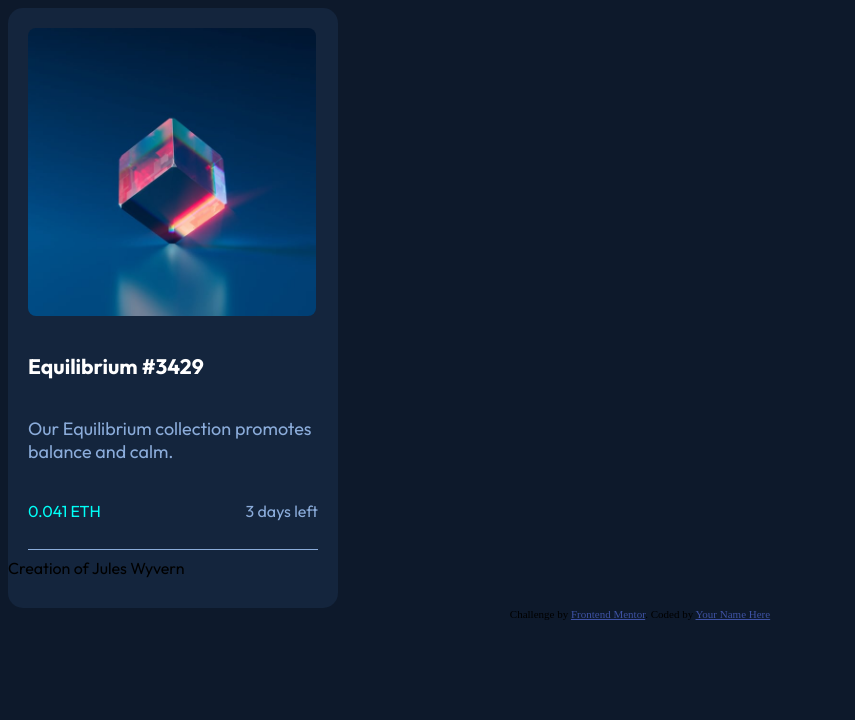
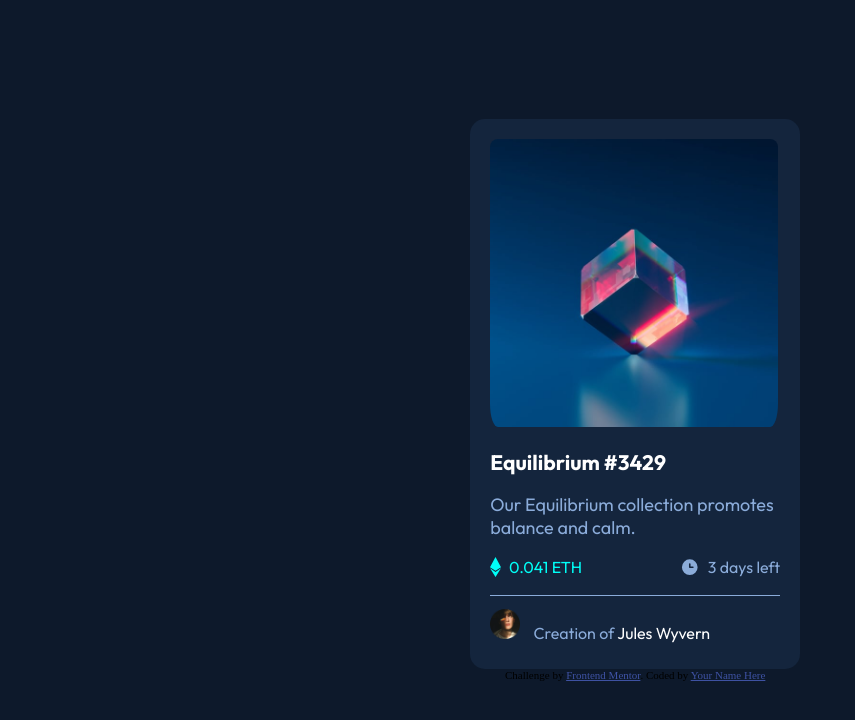
Before and after one commit to Mohmmdkeshavrzi/Frontend-mentor-1, a plain HTML site: page index.html in a window 1280 px wide. Shown: the whole page, without its empty margins (0-855 px from the left). Drawn offline with Linux system fonts and the light colour scheme.

Commit message:
last commit

```diff
--- a/index.html
+++ b/index.html
@@ -15,24 +15,34 @@
     .attribution a { color: hsl(228, 45%, 44%); }
     body {
       background-color: hsl(217, 54%, 11%);
+      display: flex;
+      flex-direction: column;
+      width: 98vw ;
+      height: 98vh ;
+      justify-content: center;
+      align-items: center;
     }
     .card {
       display: flex;
       width: 330px;
-      height: 600px;
+      height: 550px;
       background-color: hsl(216, 50%, 16%);
       border-radius: 15px;
+
 
     }
     .card > .content > .image {
       display: flex;
-      padding: 20px ;
+      padding-left: 20px ;
+      padding-top: 20px;
+      padding-right: 20px;
+      padding-bottom: 5px;
       width: 288px;
       border-radius: 28px;
       overflow: hidden;
     }
      p {
-      padding: 20px;
+      padding-left: 20px;
       color: hsl(215, 51%, 70%) ;
       font-size: 18px;
     }
@@ -45,7 +55,7 @@
       justify-content: space-between;
       padding-left: 20px;
       padding-right: 20px;
-      padding-bottom: 20px;
+      padding-bottom: 10px;
     }
     h2 {
       padding-left: 20px;
@@ -63,7 +73,34 @@
       border: 0;
       border-top: 1px solid hsl(215, 51%, 70%);
       width: 290px;
+      padding-bottom: 5px;
     }
+    p1 {
+      color:  hsl(215, 51%, 70%);
+
+    }
+    p2 {
+      color: white;
+      padding-left: 6px;
+    }
+    .clock {
+      display: inline-block;
+       height: 20px;
+       padding-left: 90px;
+   }
+   .image2 {
+    width: 30px;
+    padding-left: 20px;
+      }
+      .span1 {
+        color: hsl(215, 51%, 70%);
+        padding-left: 10px;
+
+      }
+      .span2 {
+        color: white;
+
+      }
 
 
 
@@ -73,8 +110,6 @@
 </head>
 <body>
    <div class="card">
-
-
        <div class="content">
         <img class="image" src="/images/image-equilibrium.jpg">
        <div>
@@ -86,16 +121,24 @@
        </div>
 
        <div class="time">
+       <img src="/images/icon-ethereum.svg" alt="image">
         <span class="price">
           0.041 ETH
          </span>
+         <img class="clock" src="/images/icon-clock.svg">
          <span class="timeleft">
           3 days left
          </span>
        </div>
        <hr/>
        <div>
-        Creation of Jules Wyvern
+        <img class="image2" src="/images/image-avatar.png">
+        <span class="span1">
+          Creation of
+        </span>
+        <span class="span2">
+          Jules Wyvern
+        </span>
        </div>
        </div>
     </div>
```
